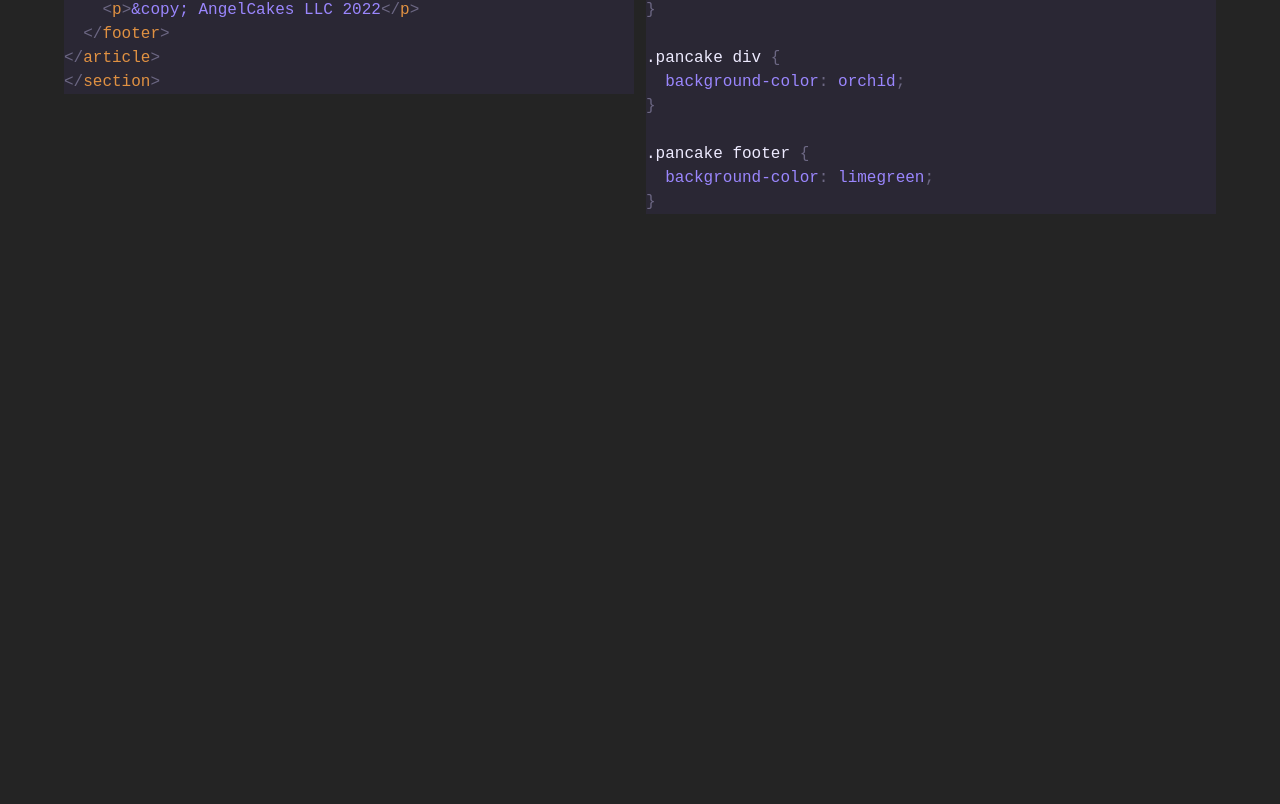
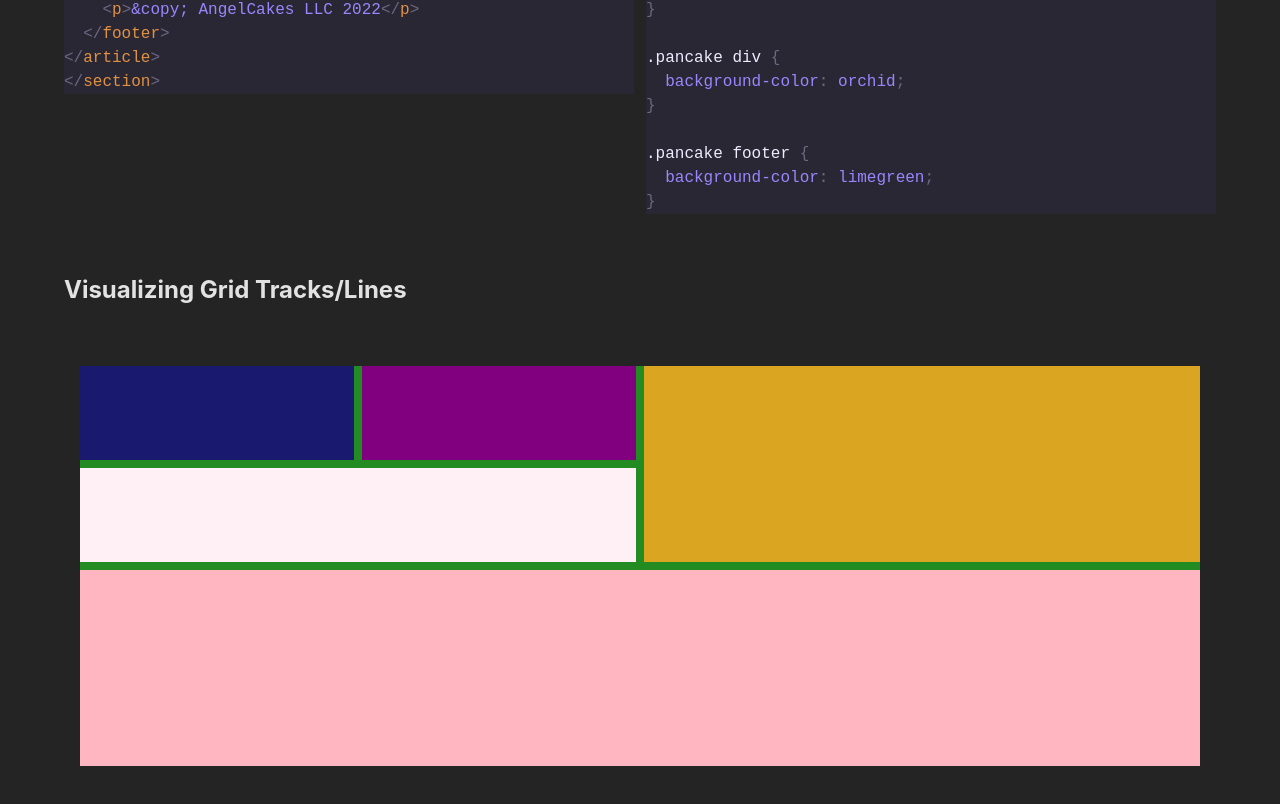
Before and after one commit to angeliquerivera/my-first-grid, a React (Vite) app: page / in a window 1280 px wide. Shown: the part 5575-6379 px from the top of the page. Before the commit the page ends 5853 px from the top, so only its background shows below. Built offline with nearby package versions, Linux system fonts and the light colour scheme.

Commit message:
feat: add VisualLines component and CSS code

```diff
--- a/src/App.jsx
+++ b/src/App.jsx
@@ -5,6 +5,7 @@ import MixedColumns from "./components/sections/MixedColumns";
 import Sidebar from "./components/sections/Sidebar";
 import Pancake from "./components/sections/Pancake";
 import RepeatMultipleTracks from "./components/sections/RepeatMultipleTracks";
+import VisualLines from "./components/sections/VisualLines";
 
 export default function App() {
   return (
@@ -16,6 +17,7 @@ export default function App() {
       <MixedColumns />
       <Sidebar />
       <Pancake />
+      <VisualLines />
     </main>
   );
 }
--- /dev/null
+++ b/src/components/sections/VisualLines.jsx
@@ -0,0 +1,22 @@
+export default function VisualLines() {
+  return (
+    <article>
+      <header className="container">
+        <h2>Visualizing Grid Tracks/Lines</h2>
+      </header>
+      <section className="container">
+        <article className="track-wrapper">
+          <div className="view-tracks">
+            <div className="m-blue"></div>
+            <div className="purple"></div>
+            <div className="l-blush"></div>
+            <div className="g-rod"></div>
+            <div className="l-pink"></div>
+          </div>
+        </article>
+      </section>
+      <section className="container"></section>
+      <section className="container"></section>
+    </article>
+  );
+}
--- a/src/styles/examples.css
+++ b/src/styles/examples.css
@@ -108,3 +108,63 @@
 .pancake footer {
   background-color: limegreen;
 }
+
+/*******************************
+ * VisualLines.jsx
+ ******************************/
+.track-wrapper {
+  padding: 1rem;
+}
+
+.view-tracks {
+  height: 400px;
+
+  display: grid;
+  grid-template-columns: repeat(4, 1fr);
+  grid-template-rows: repeat(4, 1fr);
+  gap: 0.5rem;
+
+  background-color: forestgreen;
+}
+
+.m-blue {
+  background-color: midnightblue;
+
+  grid-column-start: 1;
+  grid-column-end: 2;
+
+  grid-row-start: 1;
+  grid-row-end: 2;
+}
+
+.purple {
+  background-color: purple;
+
+  grid-column-start: 2;
+  grid-column-end: 3;
+
+  grid-row-start: 1;
+  grid-row-end: 2;
+}
+
+.l-blush {
+  background-color: lavenderblush;
+
+  /* COMBINED SYNTAX: <start-line> <end-line> */
+  grid-column: 1 / 3;
+  grid-row: 2 / 3;
+}
+
+.g-rod {
+  background-color: goldenrod;
+  grid-column: 3 / 5;
+  grid-row: 1 / 3;
+}
+
+.l-pink {
+  background-color: lightpink;
+
+  /* USING SPANS */
+  grid-column: 1 / span 4;
+  grid-row: 3 / span 2;
+}
```
